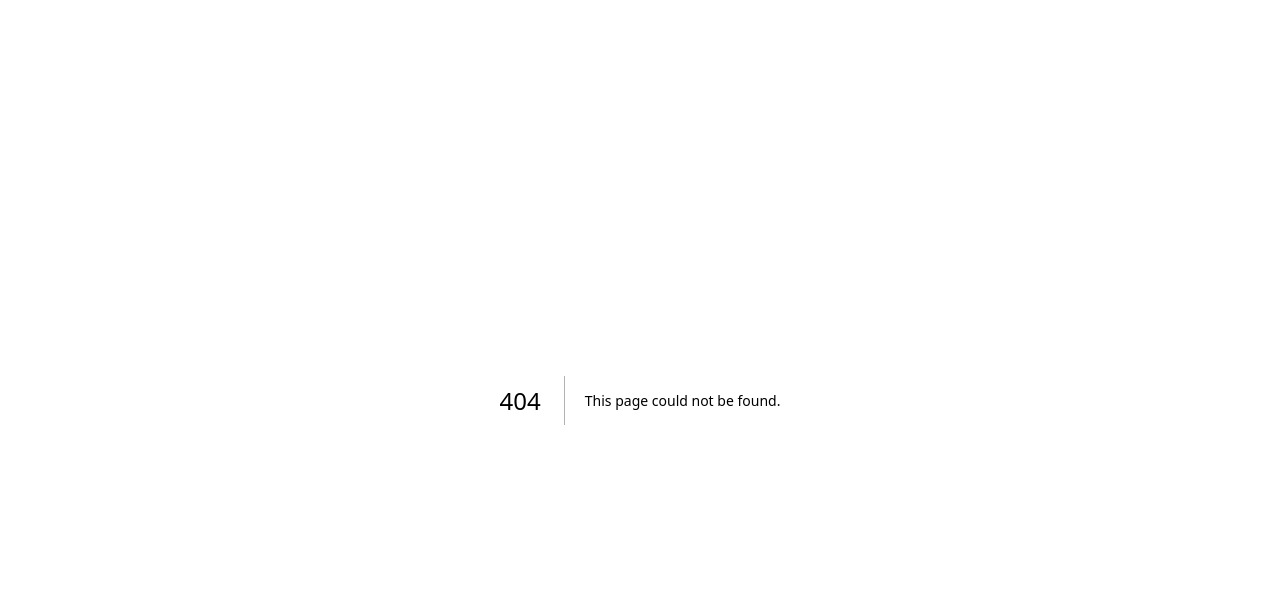
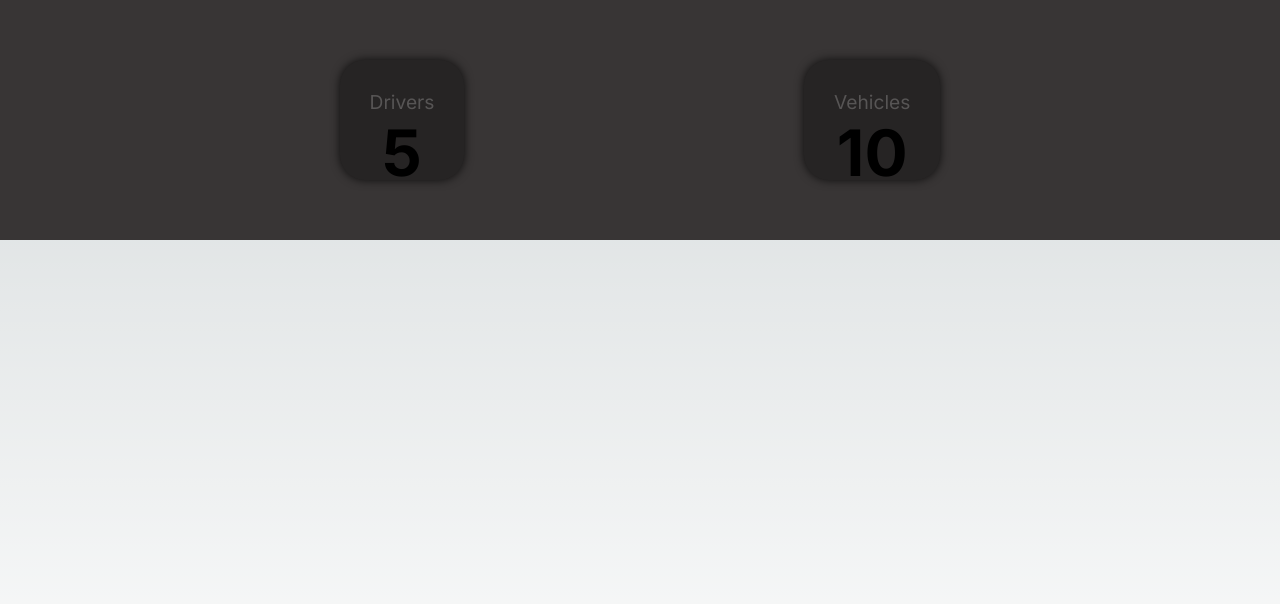
Before and after one commit to Abir-Tx/scms-web, a Next.js app: page /lm/dashboard in a window 1280 px wide. Before the commit this address had no page. Shown: the top 604 px of the page. Built offline with nearby package versions, Linux system fonts and the light colour scheme.

Commit message:
Create a dashboard for lm
Signed-off-by: Abir-Tx <28858998+Abir-Tx@users.noreply.github.com>

```diff
--- /dev/null
+++ b/src/app/lm/dashboard/dashboard.module.scss
@@ -0,0 +1,36 @@
+.dashCon {
+  height: 100vh;
+  .quickviewContainer {
+    width: 100%;
+    height: 30%;
+    background-color: rgb(56, 53, 53);
+    display: flex;
+    flex-direction: row;
+    justify-content: space-evenly;
+    align-items: center;
+    .statCon {
+      padding: 30px;
+      border-radius: 25px;
+      height: 50%;
+      background-color: rgb(38, 36, 36);
+      box-shadow: 0px 0px 10px 0px rgba(0, 0, 0, 0.75);
+      display: flex;
+      flex-direction: column;
+      justify-content: space-evenly;
+      align-items: center;
+      .statHeader {
+        span {
+          font-size: larger;
+          color: rgb(87, 85, 85);
+        }
+      }
+
+      .statConBody {
+        span {
+          font-size: 4rem;
+          font-weight: bolder;
+        }
+      }
+    }
+  }
+}
--- /dev/null
+++ b/src/app/lm/dashboard/page.tsx
@@ -0,0 +1,27 @@
+import styles from "./dashboard.module.scss";
+
+export default function Dashboard() {
+  return (
+    <div className={styles.dashCon}>
+      <div className={styles.quickviewContainer}>
+        <div className={styles.statCon}>
+          <div className={styles.statHeader}>
+            <span>Drivers</span>
+          </div>
+          <div className={styles.statConBody}>
+            <span>5</span>
+          </div>
+        </div>
+
+        <div className={styles.statCon}>
+          <div className={styles.statHeader}>
+            <span>Vehicles</span>
+          </div>
+          <div className={styles.statConBody}>
+            <span>10</span>
+          </div>
+        </div>
+      </div>
+    </div>
+  );
+}
```
